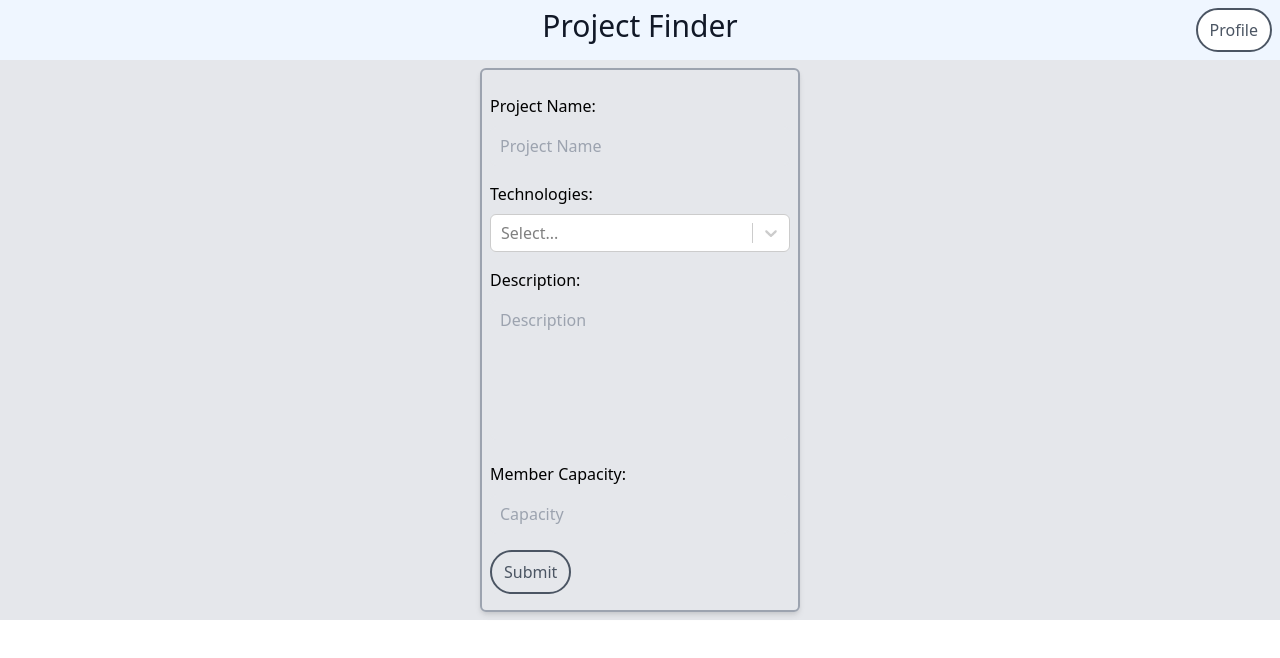
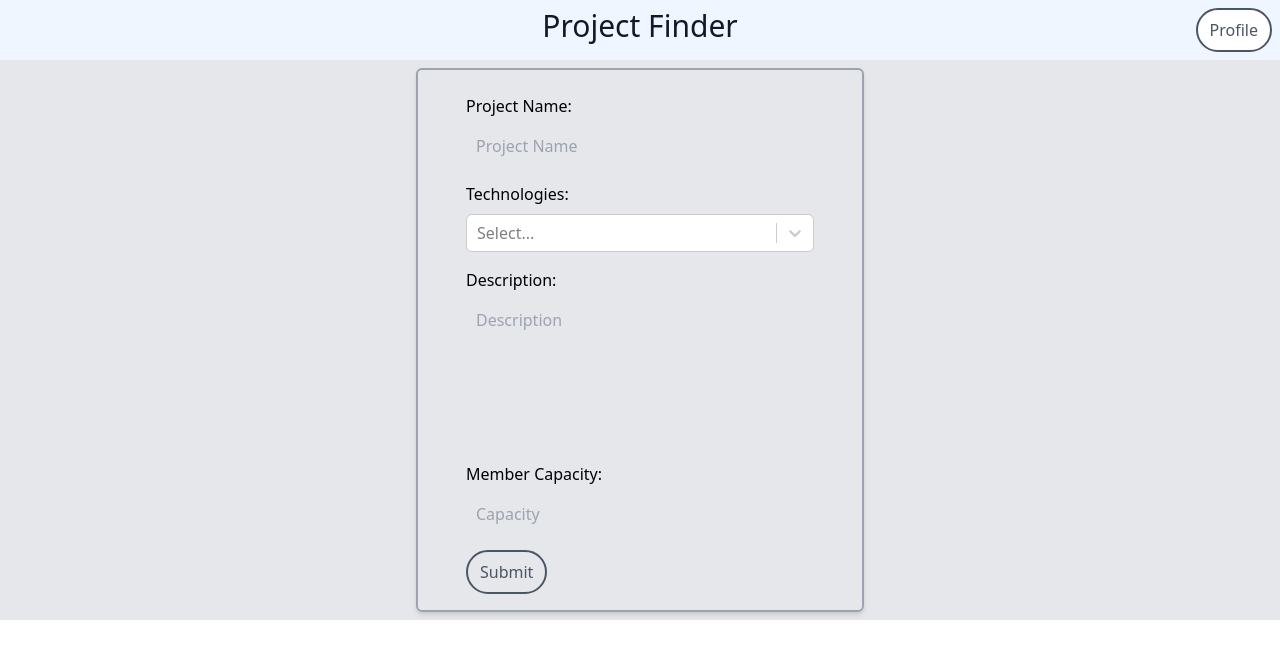
Before and after one commit to kiserd/OSU-CS467-Capstone-Project, a Next.js app in the folder portfolio-project-matching-app/: page /newProject in a window 1280 px wide. Shown: the top 658 px of the page. Built offline with nearby package versions, Linux system fonts and the light colour scheme; no server answers.

Commit message:
Update styling of newProjects page

```diff
--- a/portfolio-project-matching-app/pages/newProject.js
+++ b/portfolio-project-matching-app/pages/newProject.js
@@ -39,16 +39,16 @@ const newProject = () => {
 
     return (
         <div className='bg-gray-200 p-2 w-full h-full'>
-            <div className='w-full mx-auto max-w-xs border-2 border-gray-400 rounded-md shadow-md'>
+            <div className='w-full mx-auto max-w-md border-2 border-gray-400 rounded-md shadow-md'>
                 <div className='p-2 divide-y divide-gray-400'>
-                    <form onSubmit={addProject}>
+                    <form onSubmit={addProject} className='mx-10'>
                         <div className='mb-4 mt-4'>
                             <label for='name' className='block mb-2'>Project Name:</label>
                             <Input type='text' name='name' placeholder='Project Name'/>
                         </div>
                         <div className='mb-4'>
                             <label for='technologies' className='block mb-2'>Technologies:</label>
-                            <MultipleInputDropdown options={technologies} onChange={addTechnology} />
+                            <MultipleInputDropdown options={technologies} onChange={addTechnology} name='technologies'/>
                         </div>
                         <div className='mb-4'>
                             <label for='description' className='block mb-2'>Description:</label>
```
